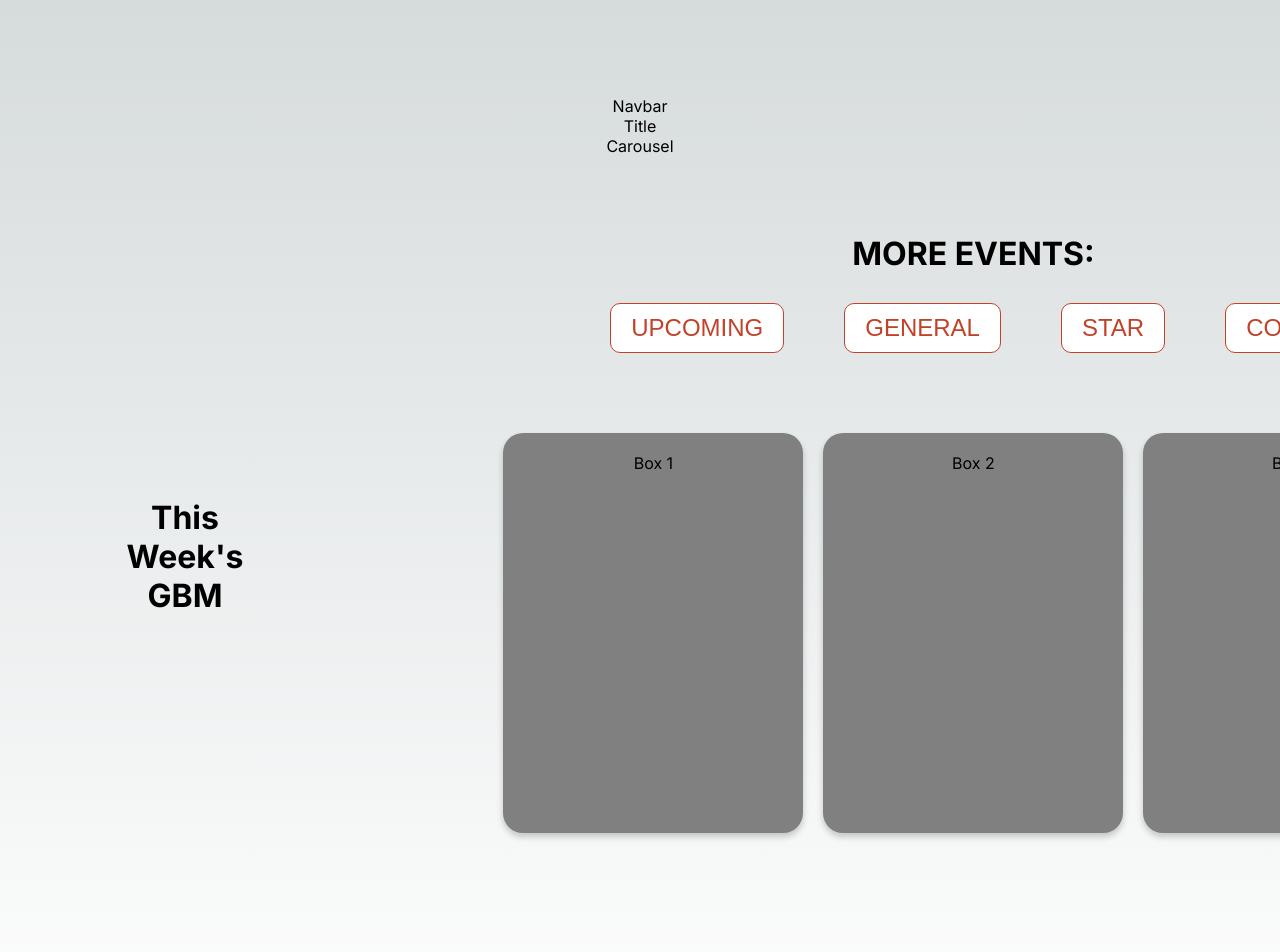
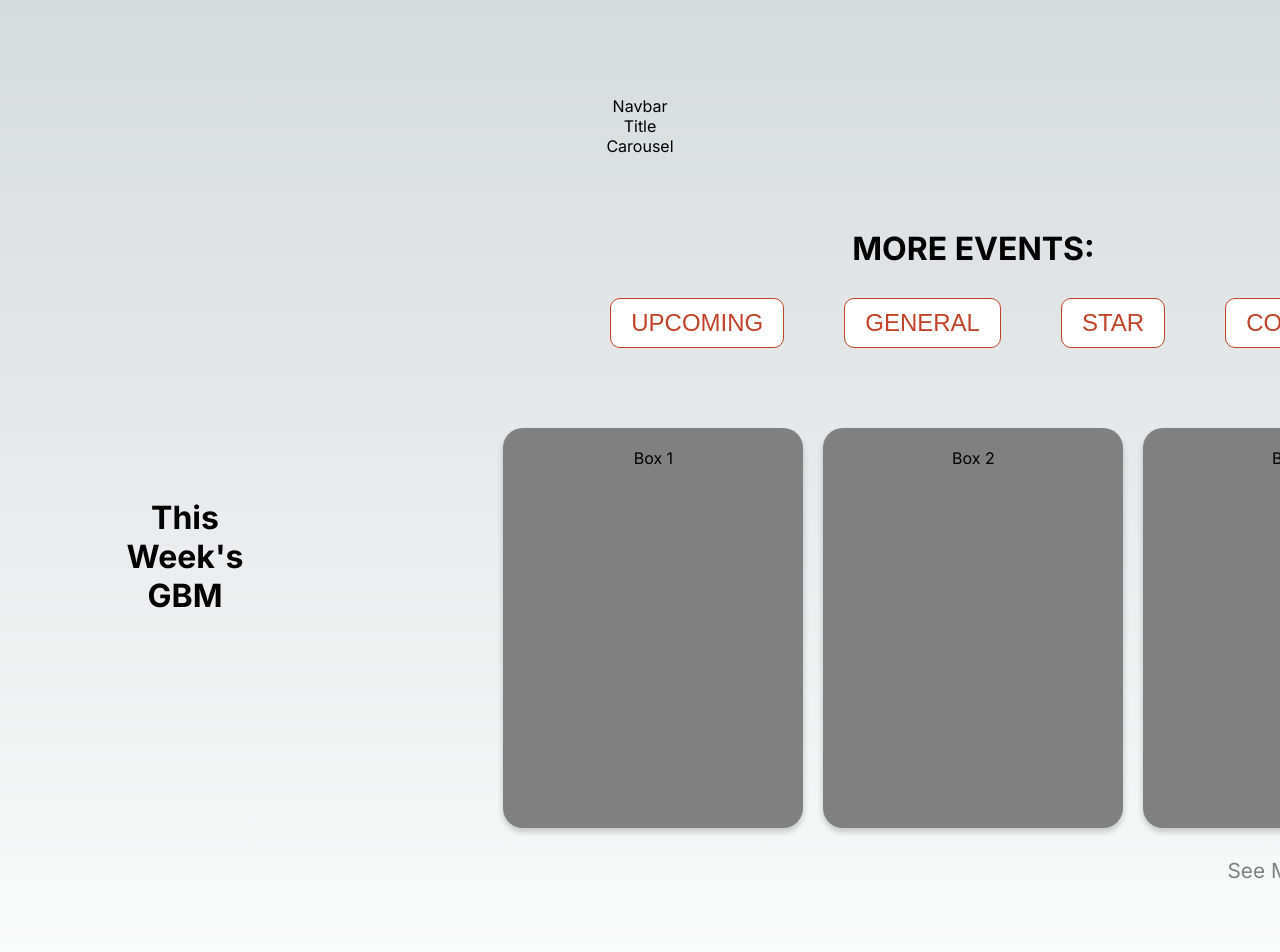
Before and after one commit to a2jensen/KP-Website, a Next.js app: page / in a window 1280 px wide. Shown: the top 952 px of the page. Built offline with nearby package versions, Linux system fonts and the light colour scheme.

Commit message:
fixed bottom link

```diff
--- a/components/eventslayout.module.css
+++ b/components/eventslayout.module.css
@@ -74,16 +74,18 @@
 #link{
     text-align:end;
     display: block;
-    margin-top: 20px;
+    margin-top: 30px;
+    margin-right: 60px;
     color: grey;
     text-decoration: none;
     font-size: 1.3rem;
-    transition: color 0.3s ease, transform 0.3s ease;
+    transition: color 0.3s ease, transform 0.3s ease, margin-right 0.3s ease;
 }
 
 #link:hover {
     color: black;
     transform: scale(1.2);
+    margin-right: 120px;
 }
 
 @media (max-width: 1250px) {
@@ -118,9 +120,14 @@
         margin: 0;
         margin-top: 50px;
     }
+
+    #link:hover {
+        margin-right: 0;
+    }
 }
 
 @media (max-width: 450px) {
+
     .Button {
         margin: 8px;
         margin-top: 30px;
```
